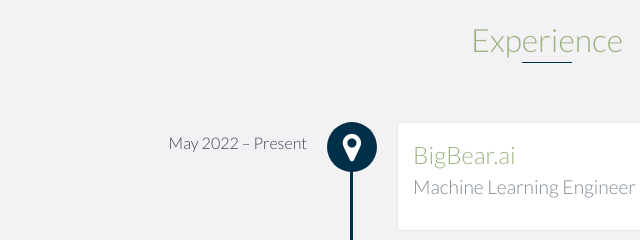
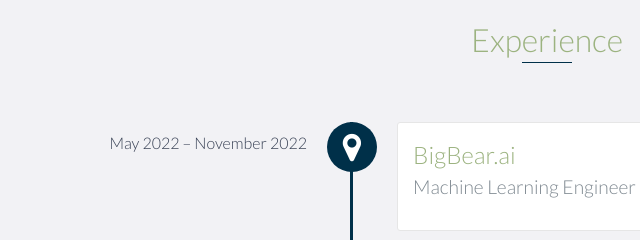
Before and after one commit to crbulakites/portfolio, a plain HTML site: page index.html in a window 1280 px wide. Shown: the part 1060-1300 px from the top of the page, 93-733 px from the left. Drawn offline with nearby package versions, Linux system fonts and the light colour scheme.

Commit message:
Update index.html

```diff
--- a/index.html
+++ b/index.html
@@ -85,7 +85,7 @@
     <div id="experience" class="background-alt">
         <h2 class="heading">Experience</h2>
         <div id="experience-timeline">
-            <div data-date="May 2022 – Present">
+            <div data-date="May 2022 – November 2022">
                 <h3>BigBear.ai</h3>
                 <h4>Machine Learning Engineer</h4>
             </div>
```
